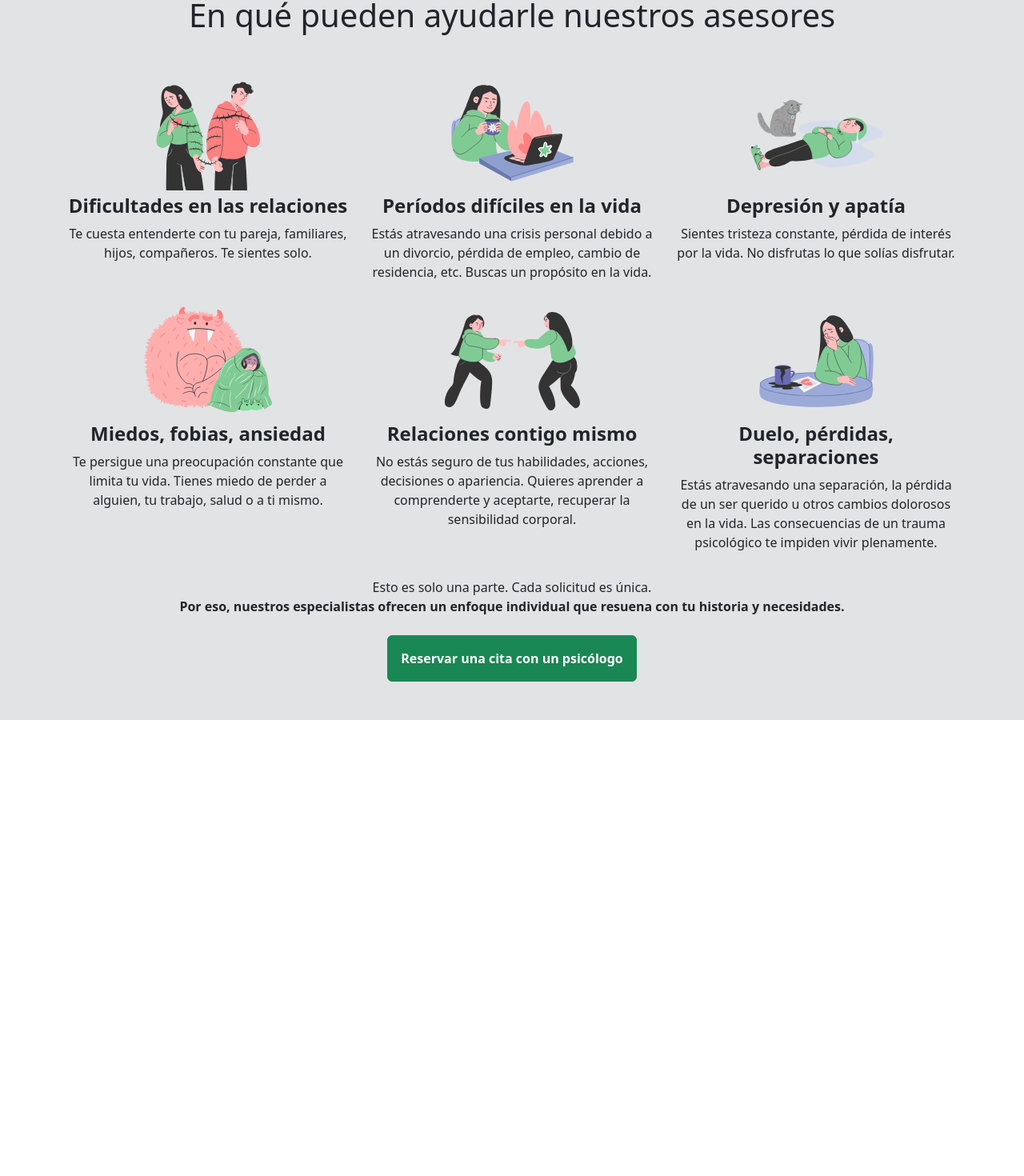
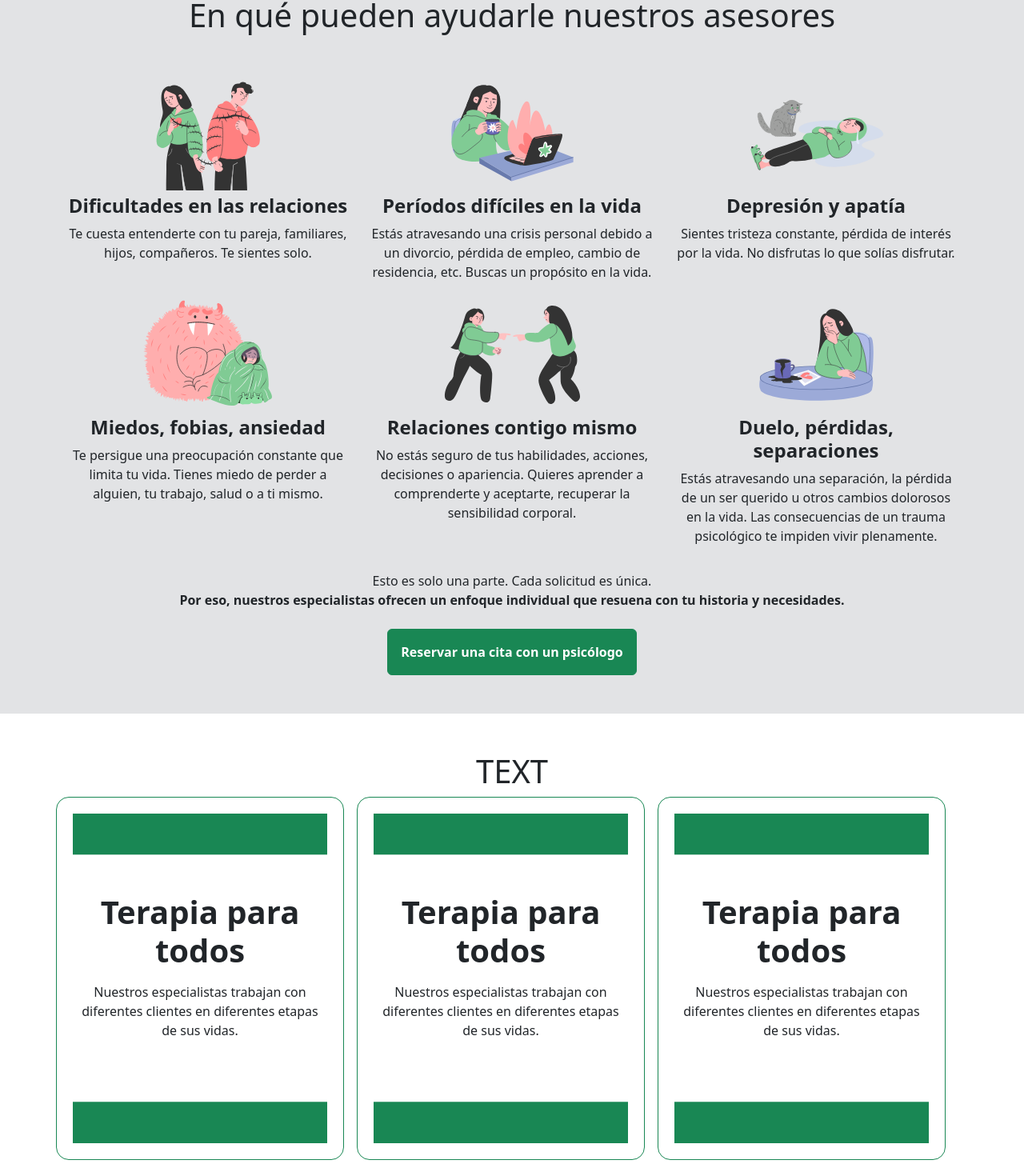
Before and after one commit to Benit0Trdlla/Psychologists, a Next.js app in the folder my-app/: page / in a window 1280 px wide. Shown: the part 1522-2992 px from the top of the page at 80% size. Before the commit the page ends 2422 px from the top, so only its background shows below. Built offline with nearby package versions, Linux system fonts and the light colour scheme.

Commit message:
Advisors section: responsive. Cards Types of therapies.

```diff
--- a/my-app/src/app/page.jsx
+++ b/my-app/src/app/page.jsx
@@ -704,31 +704,29 @@ export default function Home() {
 
         <div className="container text-center mt-5">
           <div className="row">
-            <div className="col">
+            <div className="col-12 col-md-6 col-lg-4">
               <img src="images/Asesores/1.svg" alt="" />
               <h4 className="fw-bold">Dificultades en las relaciones</h4>
               <p className="fw-normal fs-semibold">
                 Te cuesta entenderte con tu pareja, familiares, hijos, compañeros. Te sientes solo.
               </p>
             </div>
-            <div className="col">
+            <div className="col-12 col-md-6 col-lg-4">
               <img src="images/Asesores/2.svg" alt="" />
               <h4 className="fw-bold">Períodos difíciles en la vida</h4>
               <p className="fw-normal fs-semibold">
                 Estás atravesando una crisis personal debido a un divorcio, pérdida de empleo, cambio de residencia, etc. Buscas un propósito en la vida.
               </p>
             </div>
-            <div className="col">
+
+            <div className="col-12 col-md-6 col-lg-4">
               <img src="images/Asesores/3.svg" alt="" />
               <h4 className="fw-bold">Depresión y apatía</h4>
               <p className="fw-normal fs-semibold">
                 Sientes tristeza constante, pérdida de interés por la vida. No disfrutas lo que solías disfrutar.
               </p>
             </div>
-          </div>
-
-          <div className="row mt-2">
-            <div className="col">
+            <div className="col-12 col-md-6 col-lg-4">
               <img src="images/Asesores/4.svg" alt="" />
               <h4 className="fw-bold">Miedos, fobias, ansiedad
               </h4>
@@ -736,14 +734,15 @@ export default function Home() {
                 Te persigue una preocupación constante que limita tu vida. Tienes miedo de perder a alguien, tu trabajo, salud o a ti mismo.
               </p>
             </div>
-            <div className="col">
+
+            <div className="col-12 col-md-6 col-lg-4">
               <img src="images/Asesores/5.svg" alt="" />
               <h4 className="fw-bold">Relaciones contigo mismo</h4>
               <p className="fw-normal fs-semibold">
                 No estás seguro de tus habilidades, acciones, decisiones o apariencia. Quieres aprender a comprenderte y aceptarte, recuperar la sensibilidad corporal.
               </p>
             </div>
-            <div className="col">
+            <div className="col-12 col-md-6 col-lg-4">
               <img src="images/Asesores/6.svg" alt="" />
               <h4 className="fw-bold">Duelo, pérdidas, separaciones</h4>
               <p className="fw-normal fs-semibold">
@@ -756,6 +755,45 @@ export default function Home() {
           <p className="fw-semibold">Por eso, nuestros especialistas ofrecen un enfoque individual que resuena con tu historia y necesidades.</p>
           <button className="btn btn-success p-3 mt-2 fw-semibold">Reservar una cita con un psicólogo</button>
         </div>
+
+      </section>
+      {/* TIPOS DE TERAPIAS */}
+      <section className="container px-0 text-center py-5">
+        <h1>TEXT</h1>
+        <div className="row gap-3 mx-auto">
+          <div className="col-12 col-md-6 col-lg-4 border border-success rounded-4" style={{ height: "454.58px", width: "360px", padding: "20px" }}>
+            <div className="bg-success h-100 position-relative">
+              <div className="bg-white z-1 position-absolute top-50 start-50 translate-middle w-100 h-75">
+                <h1 className="fw-semibold mt-5">Terapia para todos</h1>
+                <p className="fw-normal fs-6 mt-3">
+                  Nuestros especialistas trabajan con diferentes clientes en diferentes etapas de sus vidas.
+                </p>
+              </div>
+            </div>
+          </div>
+
+          <div className="col-12 col-md-6 col-lg-4 border border-success rounded-4" style={{ height: "454.58px", width: "360px", padding: "20px" }}>
+            <div className="bg-success h-100 position-relative">
+              <div className="bg-white z-1 position-absolute top-50 start-50 translate-middle w-100 h-75">
+                <h1 className="fw-semibold mt-5">Terapia para todos</h1>
+                <p className="fw-normal fs-6 mt-3">
+                  Nuestros especialistas trabajan con diferentes clientes en diferentes etapas de sus vidas.
+                </p>
+              </div>
+            </div>
+          </div>
+
+          <div className="col-12 col-md-6 col-lg-4 border border-success rounded-4" style={{ height: "454.58px", width: "360px", padding: "20px" }}>
+            <div className="bg-success h-100 position-relative">
+              <div className="bg-white z-1 position-absolute top-50 start-50 translate-middle w-100 h-75">
+                <h1 className="fw-semibold mt-5">Terapia para todos</h1>
+                <p className="fw-medium mt-3">
+                  Nuestros especialistas trabajan con diferentes clientes en diferentes etapas de sus vidas.
+                </p>
+              </div>
+            </div>
+          </div>
+        </div>
       </section>
     </>
   );
```
